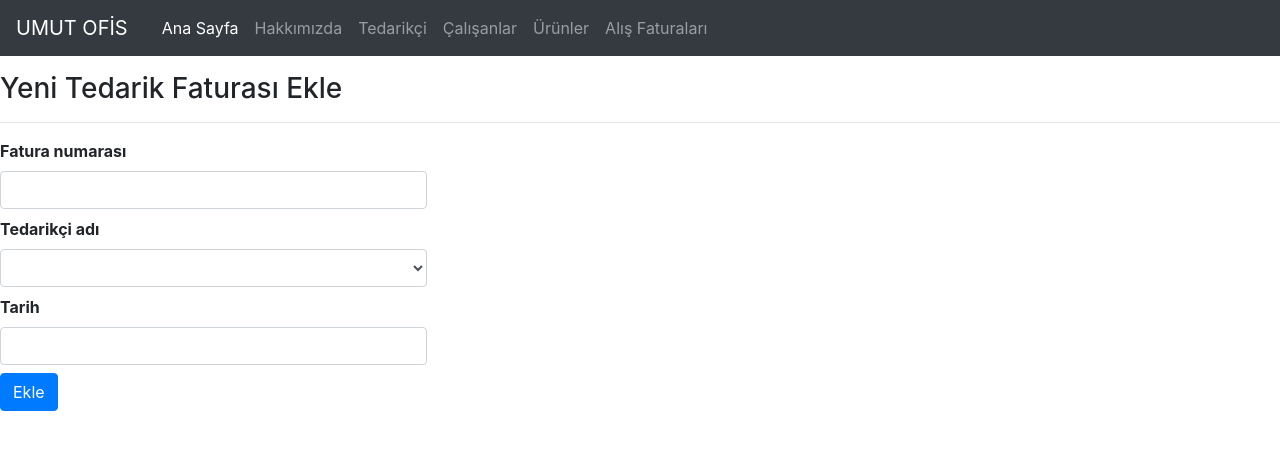
After one commit to berkay-deniz/Stationery-Business, a Flask app: page /purchaseReceipt in a window 1280 px wide. The commit adds this page. Shown: the top 450 px of the page. Run offline with Flask 2, Linux system fonts and the light colour scheme; lists and menus that the app fills with data are empty; some libraries are stand-ins or nearby versions.

Commit message:
Add PurchaseReceipt html

```diff
--- a/Stationery_db/main.py
+++ b/Stationery_db/main.py
@@ -29,6 +29,16 @@ def readProductType(conn):
 
     return data
 
+def readSupplier(conn):
+    cursor = conn.cursor()
+    cursor.execute('SELECT * FROM SUPPLIER')
+    columns = [column[0] for column in cursor.description]
+    data = []
+    for row in cursor.fetchall():
+        data.append(dict(zip(columns, row)))
+
+    return data
+
 
 class StaffForm(Form):
     tckn = StringField("TC Kimlik No",validators=[validators.length(min=11,max=11,message='Geçersiz TC kimlik no'), validators.DataRequired('Bu alan gerekli!')])
@@ -52,6 +62,15 @@ class ProductForm(Form):
     salePrice = IntegerField("Satış fiyatı")
     stock = IntegerField("Stok")
 
+class PurchaseReceiptForm(Form):
+    suppliers = []
+    data = readSupplier(conn)
+    for row in data:
+        suppliers.append(row.get("SupplierName"))
+
+    receiptNumber = StringField("Fatura numarası",validators=[validators.length(min = 8, max = 8, message="Fatura numarası 8 haneli olmalıdır")])
+    supplierName = SelectField("Tedarikçi adı", choices=suppliers)
+    date = StringField("Tarih")
 
 
 
@@ -101,6 +120,16 @@ def insertProduct(conn, productTypeId, brand, purchasePrice, salePrice, stock):
     )
     conn.commit()
     print("inserted")
+
+def insertPurchaseReceipt(conn, receiptNumber, supplierId, date):
+    cursor=conn.cursor()
+    cursor.execute(
+        'insert into PURCHASE_RECEIPT (ReceiptNumber, SupplierId, Date) values(?,?,?)',
+        (receiptNumber, supplierId, date)
+    )
+    conn.commit()
+    print("Inserted")
+
 
 app = Flask(__name__)
 
@@ -168,6 +197,27 @@ def staff():
     else:
         return render_template("staff.html",form = form)
 
+@app.route("/purchaseReceipt", methods=["GET","POST"])
+def purchaseReceipt():
+    form = PurchaseReceiptForm(request.form)
+
+    if request.method == "POST" and form.validate():
+        receiptNumber = form.receiptNumber.data
+        supplierName = form.supplierName.data
+        date = form.date.data
+
+        data=readSupplier(conn)
+        for row in data:
+            if row.get("SupplierName") == supplierName:
+                supplierId = row.get("id")
+                break
+
+        insertPurchaseReceipt(conn, receiptNumber, supplierId, date)
+        return redirect("/")
+    else:
+        return render_template("purchaseReceipt.html", form = form)
+
+
 if __name__ ==  "__main__":
     app.run(debug=True)
 
--- a/Stationery_db/templates/includes/navbar.html
+++ b/Stationery_db/templates/includes/navbar.html
@@ -20,6 +20,9 @@
         <li class="nav-item">
           <a class="nav-link" href="/product">Ürünler</a>
         </li>
+        <li class="nav-item">
+          <a class="nav-link" href="/purchaseReceipt">Alış Faturaları</a>
+        </li>
       </ul>
     </div>
   </nav>
--- /dev/null
+++ b/Stationery_db/templates/purchaseReceipt.html
@@ -0,0 +1,20 @@
+{% extends 'layout.html' %}
+
+{% block title %}
+    Tedarik Faturası
+{% endblock title %}
+
+{% block content %}
+{% from "includes/formhelpers.html" import render_field %}
+
+<h3>Yeni Tedarik Faturası Ekle</h3>
+<hr>
+
+<form method="post">
+
+        {{ render_field(form.receiptNumber, class="form-control col-4") }}
+        {{ render_field(form.supplierName, class="form-control col-4") }}
+        {{ render_field(form.date, class="form-control col-4") }}
+        <button type="submit" class="btn btn-primary">Ekle</button>
+</form>
+{% endblock content %}
```
